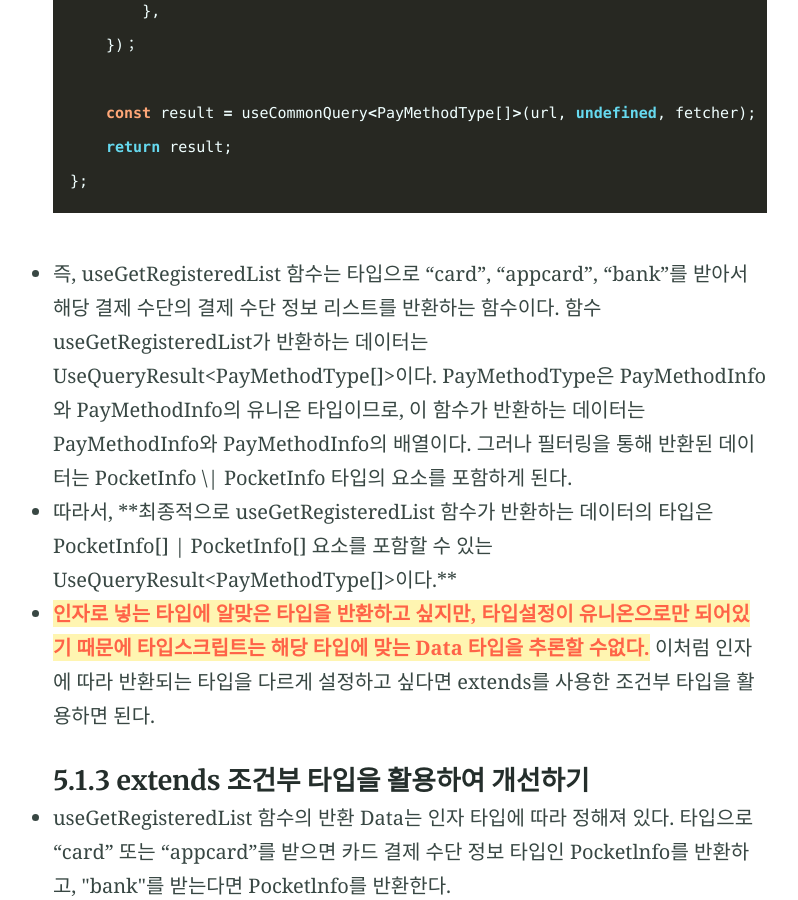
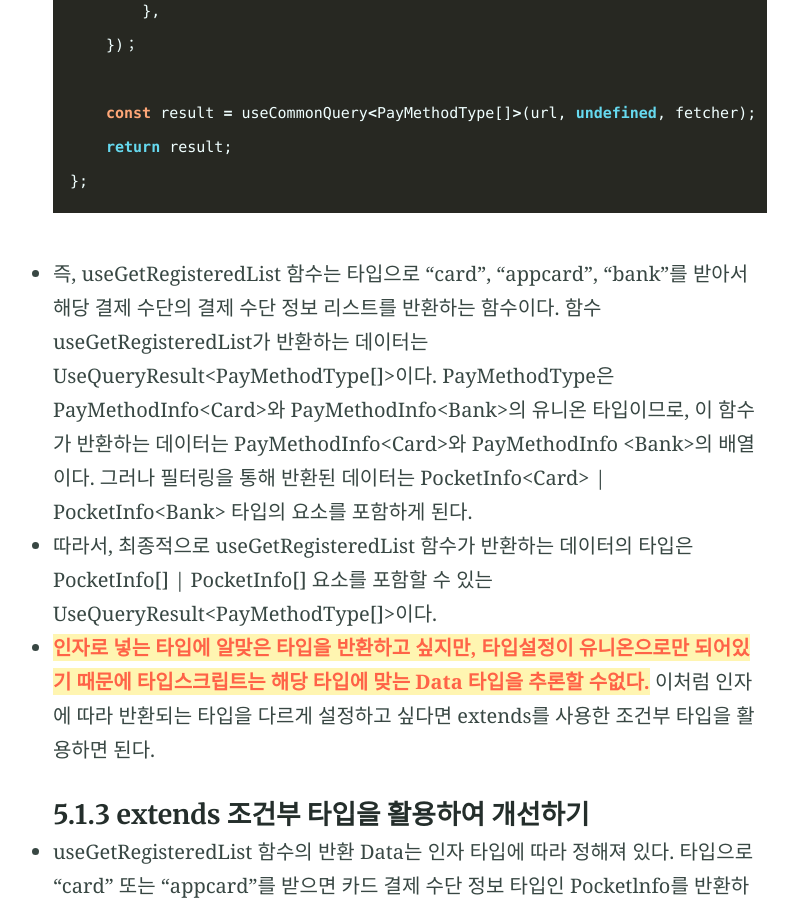
Before and after one commit to sunghyunMoon/sunghyunmoon.github.io, a Jekyll site: the page built from _posts/2024-02-15-elegant-typescript-ch5-type-using.md, in a window 1280 px wide and 900 px high, scrolled down 4883 px. Shown: the whole window, without its empty margins (230-1028 px from the left). Built offline with Jekyll 4.4.1, drawn with Linux system fonts in a browser that asks for light colours; some of the changed text lies outside the part shown.

Commit message:
sadfdasf

````diff
--- a/_posts/2024-02-15-elegant-typescript-ch5-type-using.md
+++ b/_posts/2024-02-15-elegant-typescript-ch5-type-using.md
@@ -50,8 +50,8 @@ type BankPayMethodType = PayMethod<"bank">;
 - 조건부 타입을 사용하기 전에 어떤 이슈가 있었는지 알아보자. 아래는 react-query（리액트 쿼리）를 활용한 예시다. 계좌, 카드, 앱 카드 등 3가지 결제 수단 정보를 가져오는API가 있으며, API의 엔드포인트는 다음과 같다고 해보자.
 
 ```js
-계좌 정보 엔드포인트: WWW .baemin .com/baeminpay/.../bank
-카드 정보 엔드포인트: WWW.baemin.com/baeminpay/.../card
+계좌 정보 엔드포인트: www.baemin .com/baeminpay/.../bank
+카드 정보 엔드포인트: www.baemin.com/baeminpay/.../card
 앱 카드 정보 엔드포인트: www.baemin.com/baeminpay/.../appcard
 ```
 
@@ -84,7 +84,7 @@ type PayMethodlnterface = {
 ```
 
 - 이제 react-query의 useQuery를 사용하여 구현한 커스텀 훅인 useGetRegisteredList 함수를 살펴보자.
-- useGetRegisteredList 함수는 useQuery의 반환 값을 돌려준다. useCommonQuery<T>는 useQuery를 한 번 래핑해서 사용하고 있는 함수로 useQuery의 반환 data를 T타입으로 반환한다. fetcherFactory는 axios를 래핑해주는 함수이며, 서버에서 데이터를 받아온 후 onSuccess 콜백 함수를 거친 결괏값을 반환한다.
+- useGetRegisteredList 함수는 useQuery의 반환 값을 돌려준다. useCommonQuery\<T>는 useQuery를 한 번 래핑해서 사용하고 있는 함수로 useQuery의 반환 data를 T타입으로 반환한다. fetcherFactory는 axios를 래핑해주는 함수이며, 서버에서 데이터를 받아온 후 onSuccess 콜백 함수를 거친 결괏값을 반환한다.
 
 ```js
 type PayMethodType = PayMethodInfo<Card> | PayMethodInfo<Bank>;
@@ -111,18 +111,18 @@ type： "card" | "appcard" | "bank"
 };
 ```
 
-- 즉, useGetRegisteredList 함수는 타입으로 "card", "appcard", "bank"를 받아서 해당 결제 수단의 결제 수단 정보 리스트를 반환하는 함수이다. 함수 useGetRegisteredList가 반환하는 데이터는 UseQueryResult<PayMethodType[]>이다. PayMethodType은 PayMethodInfo<Card>와 PayMethodInfo<Bank>의 유니온 타입이므로, 이 함수가 반환하는 데이터는 PayMethodInfo<Card>와 PayMethodInfo<Bank>의 배열이다. 그러나 필터링을 통해 반환된 데이터는 PocketInfo<Card> \| PocketInfo<Bank> 타입의 요소를 포함하게 된다.
-- 따라서, **최종적으로 useGetRegisteredList 함수가 반환하는 데이터의 타입은 PocketInfo<Card>[] | PocketInfo<Bank>[] 요소를 포함할 수 있는 UseQueryResult<PayMethodType[]>이다.**
+- 즉, useGetRegisteredList 함수는 타입으로 "card", "appcard", "bank"를 받아서 해당 결제 수단의 결제 수단 정보 리스트를 반환하는 함수이다. 함수 useGetRegisteredList가 반환하는 데이터는 UseQueryResult\<PayMethodType[]>이다. PayMethodType은 PayMethodInfo\<Card>와 PayMethodInfo\<Bank>의 유니온 타입이므로, 이 함수가 반환하는 데이터는 PayMethodInfo\<Card>와 PayMethodInfo \<Bank>의 배열이다. 그러나 필터링을 통해 반환된 데이터는 PocketInfo\<Card> | PocketInfo\<Bank> 타입의 요소를 포함하게 된다.
+- 따라서, 최종적으로 useGetRegisteredList 함수가 반환하는 데이터의 타입은 PocketInfo<Card>[] | PocketInfo<Bank>[] 요소를 포함할 수 있는 UseQueryResult<PayMethodType[]>이다.
 - **인자로 넣는 타입에 알맞은 타입을 반환하고 싶지만, 타입설정이 유니온으로만 되어있기 때문에 타입스크립트는 해당 타입에 맞는 Data 타입을 추론할 수없다.** 이처럼 인자에 따라 반환되는 타입을 다르게 설정하고 싶다면 extends를 사용한 조건부 타입을 활용하면 된다.
 
 #### 5.1.3 extends 조건부 타입을 활용하여 개선하기
 
 - useGetRegisteredList 함수의 반환 Data는 인자 타입에 따라 정해져 있다. 타입으로 "card" 또는 "appcard"를 받으면 카드 결제 수단 정보 타입인 Pocketlnfo<card>를 반환하고, "bank"를 받는다면 Pocketlnfo<bank>를 반환한다.
-    - type: "card" | "appcard => PocketInfo<Card>
+    - type: "card" \| "appcard => PocketInfo<Card>
     - type: "bank" => PocketInfo<Bank>
 
 - 이러한 상황에서 조건부 타입을 활용하면 하나의 API 함수에서 타입에 따른 정확한 반환 타입을 추론하게 만들 수 있다.
-- 조건부 타입을 사용해서 PayMethodInfo<Card> | PayMethodInfo<Bank> 타입이었던 PayMethodType 타입을 개선해보자.
+- 조건부 타입을 사용해서 PayMethodInfo\<Card> | PayMethodInfo\<Bank> 타입이었던 PayMethodType 타입을 개선해보자.
 
 ```js
 type PayMethodType<T extends "card" | "appcard" | "bank"> = T extends
@@ -132,7 +132,7 @@ type PayMethodType<T extends "card" | "appcard" | "bank"> = T extends
 : Bank;
 ```
 
-- PayMethodType의 제네릭으로 받은 값이 "card" 또는 "appcard"일 때는 PayMethodlnfo<Card> 타입을, 아닐 때는 PayMethodInfo<Bank> 타입을 반환하도록 수정했다. 또한 결제 수단 타입에는 "card", "appcard". "bank"만 들어올 수 있기 때문에 **extends를 한정자로 활용해서 제네릭에 넘 겨오는 값을 제한**하도록 했다.
+- PayMethodType의 제네릭으로 받은 값이 "card" 또는 "appcard"일 때는 PayMethodlnfo\<Card> 타입을, 아닐 때는 PayMethodInfo\<Bank> 타입을 반환하도록 수정했다. 또한 결제 수단 타입에는 "card", "appcard". "bank"만 들어올 수 있기 때문에 **extends를 한정자로 활용해서 제네릭에 넘 겨오는 값을 제한**하도록 했다.
 - 새롭게 정의한 PayMethodType 타입에 제네릭 값을 넣어주기 위해서는 useGetRegisteredList 함수 인자의 타입을 넣어줘야 한다. useGetRegisteredList 인자 타입을 제네릭으로 받으면서 extends를 활용하여 "card", "appcard", "bank" 이외에 다른 값이 인자로 들어올 경우에는 타입 에러를 반환하도록 구현해보자.
 
 ```js
@@ -173,7 +173,7 @@ export const useGetRegisteredList = <T extends "card" | "appcard" | "bank">(
  type UnpackPromise<T> = T extends Promise<infer K>[] ? K : any;
 ```
 
-- UnpackPromise 타입은 제네릭으로 T를 받아 **T가 Promise로 래핑된 경우라면 K를 반환하고,그렇지 않은 경우에는 any를 반환**한다. **Promise<infer K>는 Promise의 반환 값을 추론해 해당 값의 타입을 K로 한다는 의미**이다.
+- UnpackPromise 타입은 제네릭으로 T를 받아 **T가 Promise로 래핑된 경우라면 K를 반환하고,그렇지 않은 경우에는 any를 반환**한다. **Promise\<infer K>는 Promise의 반환 값을 추론해 해당 값의 타입을 K로 한다는 의미**이다.
 - 이번에는 배민 라이더를 관리하는 라이더 어드민 서비스에서 사용하는 타입으로 infer를 살펴보자.
 
 ```js
@@ -302,21 +302,21 @@ ReadonlyArray<infer U>
 ```
 
 - 자세히 위 코드를 이해해보자.
-- T extends ReadonlyArray<infer U>
+- T extends ReadonlyArray\<infer U>
     - T가 ReadonlyArray 타입인 경우, U는 배열의 요소 타입
-    - 예를 들어, T가 ReadonlyArray<MainMenu \| SubMenu>라면 U는 MainMenu | SubMenu 타입
+    - 예를 들어, T가 ReadonlyArray<MainMenu \| SubMenu>라면 U는 MainMenu \| SubMenu 타입
 - U extends MainMenu
     - U가 MainMenu 타입인 경우를 처리
     - MainMenu는 선택적 subMenus 속성을 포함할 수 있음
 - U["subMenus"] extends infer V
     - U의 subMenus 속성을 V 타입으로 추론
-    - V는 ReadonlyArray<SubMenu> 타입
-- V extends ReadonlyArray<SubMenu>
-    - V가 ReadonlyArray<SubMenu> 타입인 경우를 처리
-    - V가 ReadonlyArray<SubMenu>라면 UnpackMenuNames<V>를 재귀적으로 호출
+    - V는 ReadonlyArray\<SubMenu> 타입
+- V extends ReadonlyArray\<SubMenu>
+    - V가 ReadonlyArray\<SubMenu> 타입인 경우를 처리
+    - V가 ReadonlyArray\<SubMenu>라면 UnpackMenuNames\<V>를 재귀적으로 호출
     - 재귀 호출을 통해 SubMenu의 이름을 추출
 - : U["name"]
-    - V가 ReadonlyArray<SubMenu>가 아닌 경우, U["name"]을 반환
+    - V가 ReadonlyArray\<SubMenu>가 아닌 경우, U["name"]을 반환
     - 이는 MainMenu의 이름을 의미
 
 - 구체적인 예시를 살펴보자.
````
Also changed, not shown: other parts of _posts/2024-02-15-elegant-typescript-ch5-type-using.md (+2 -2 lines), _posts/2024-01-15-login-form-vanillajs.md (added, +176 -0 lines), assets/img/post/login_form.PNG (added).
